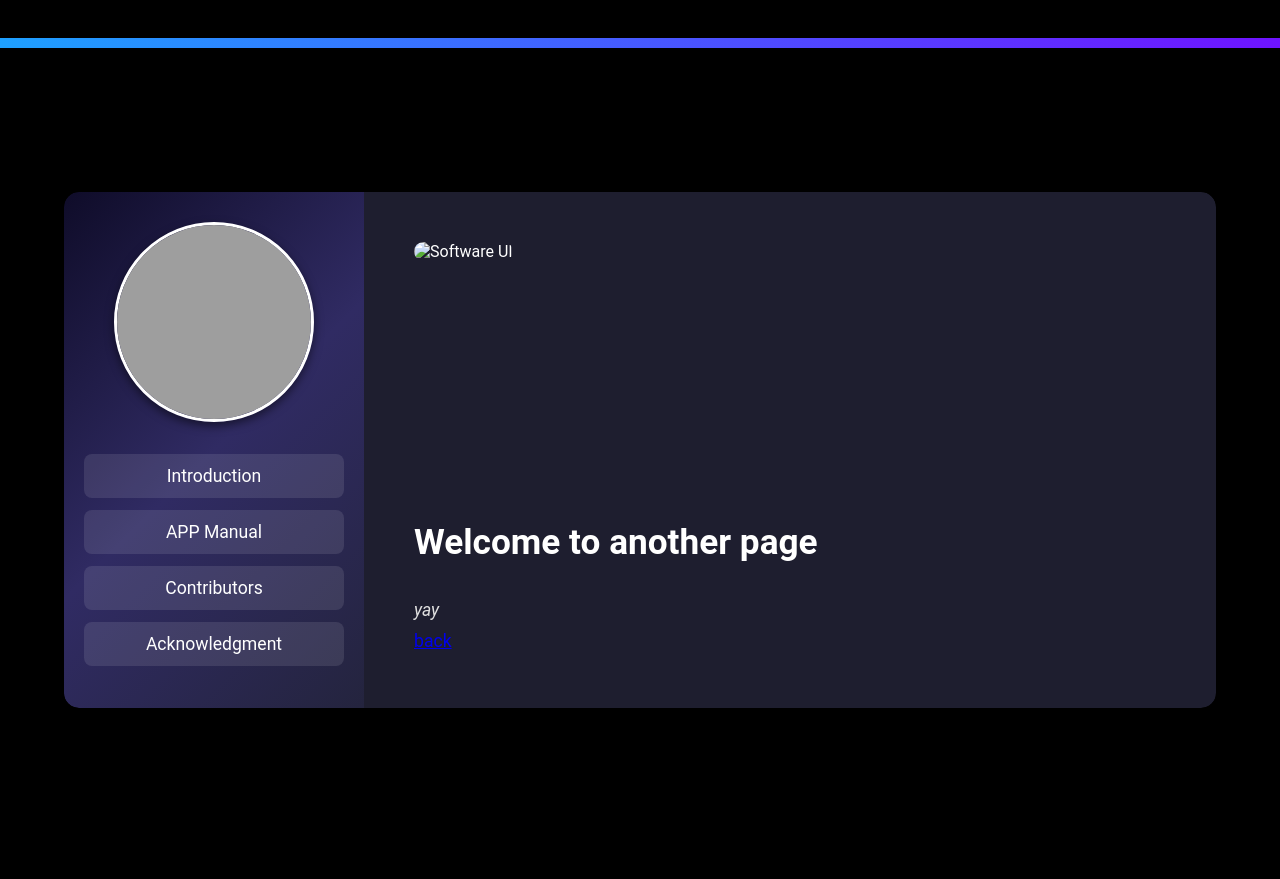
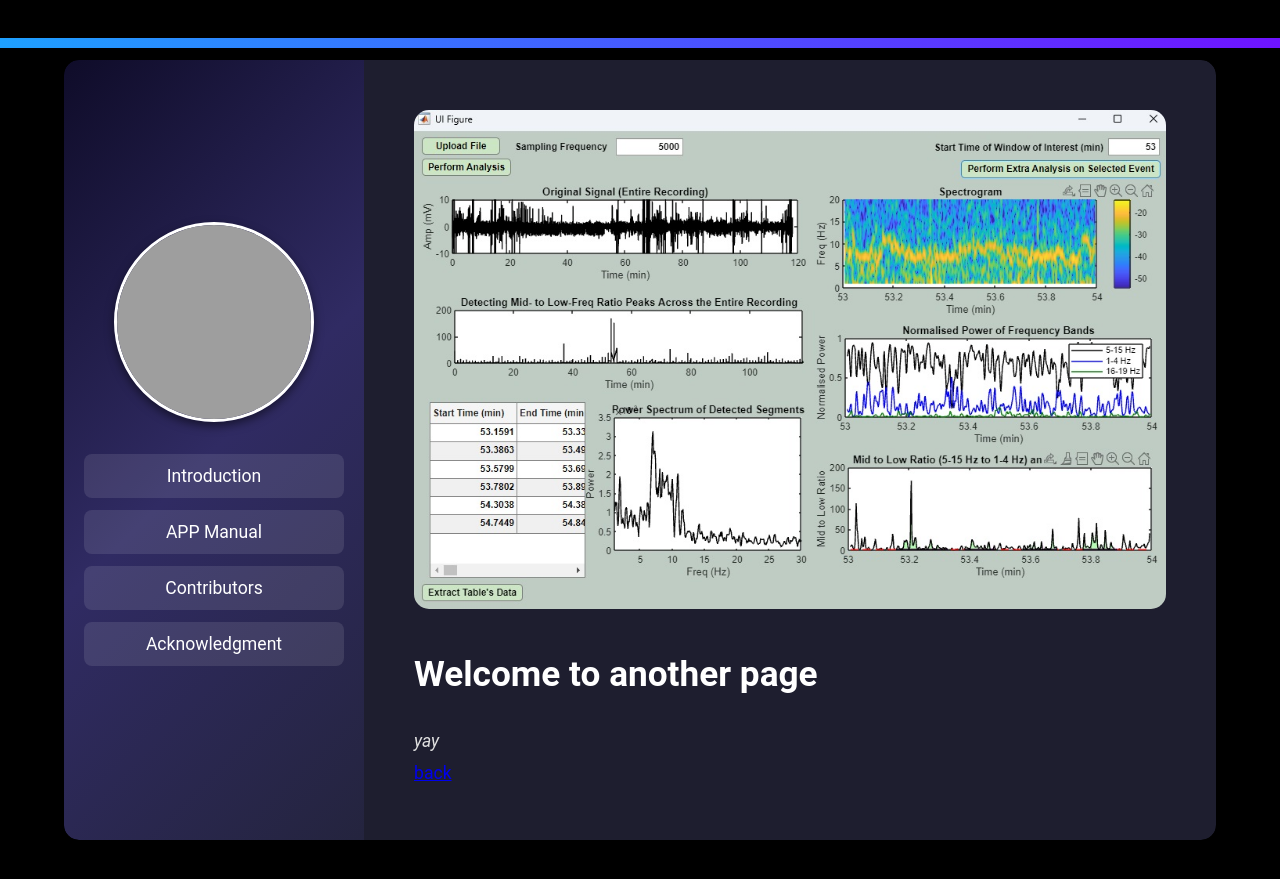
Before and after one commit to nbahador/NeuroDominanceTracker-Tool, a Jekyll site: the page built from another-page.md, in a window 1280 px wide. Shown: the top 879 px of the page. Built offline with Jekyll 4.4.1, drawn with Linux system fonts in a browser that asks for light colours; our own code applies the rules of GitHub Pages for plain Markdown files; grey boxes are pictures that could not be loaded.

Commit message:
Update default.html

```diff
--- a/_layouts/default.html
+++ b/_layouts/default.html
@@ -256,7 +256,7 @@
     <div class="content">
       <header>
         <!-- Replaced "Nooshin Bahador" and "Welcome to My Website" with the image -->
-        <img src="{{ '/Sample_UI_1.jpg' | relative_url }}" alt="Software UI" style="width: 100%; height: auto; border-radius: 15px;">
+        <img src="https://raw.githubusercontent.com/nbahador/NeuroDominanceTracker-Tool/main/assets/img/Sample_UI_1.jpg" alt="Software UI" style="width: 100%; height: auto; border-radius: 15px;">
 
       </header>
       <section class="main-content">
```
